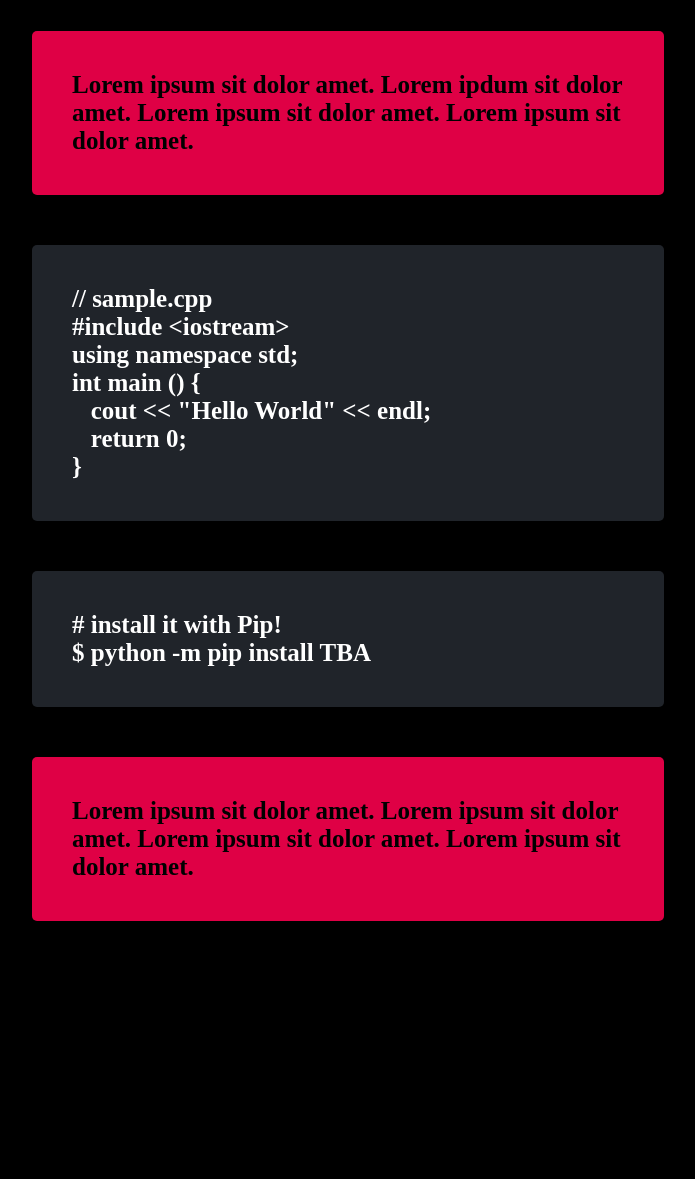
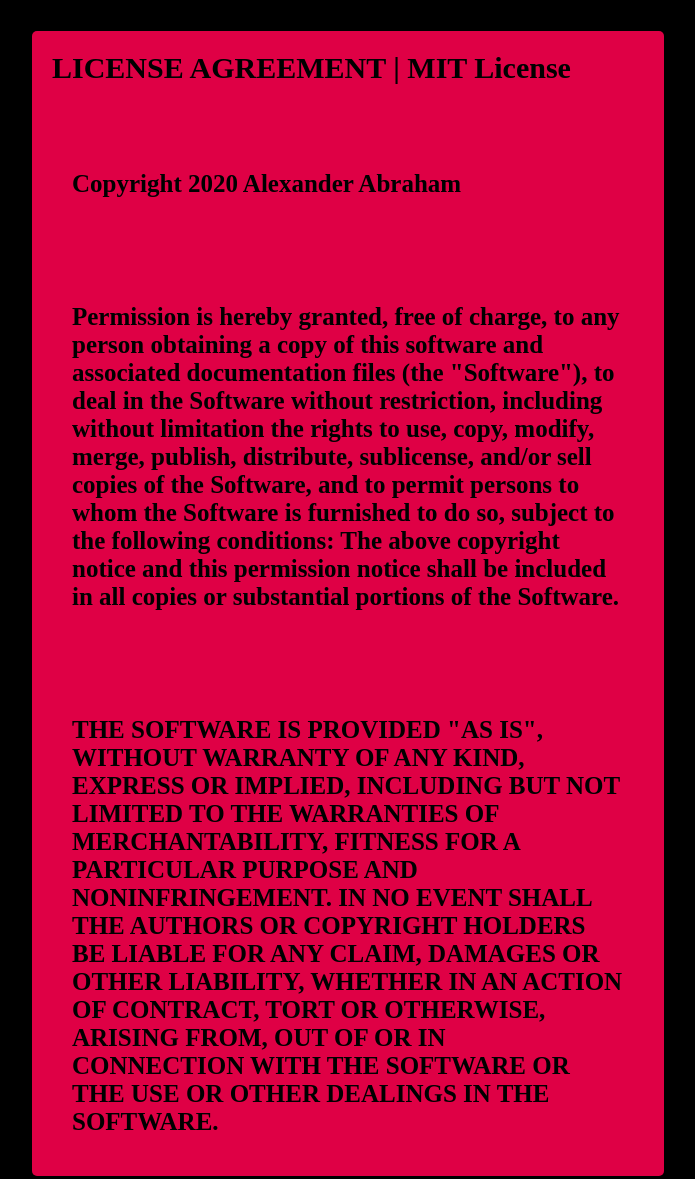
Before and after one commit to gitter-badger/HexLang, a plain HTML site: page docs/license.html in a window 1280 px wide. Shown: the part 460-1639 px from the top of the page, without its empty margins (292-987 px from the left). Before the commit the page ends 1431 px from the top, so only its background shows below. Drawn offline with Linux system fonts and the light colour scheme; a web font is replaced by a local one.

Commit message:
we rollin'

```diff
--- a/assets/styles/styles.css
+++ b/assets/styles/styles.css
@@ -70,6 +70,13 @@ p {
   font-weight: bold;
 }
 
+h2 {
+  padding: 20px;
+  font-size: 30px;
+  text-align: left;
+  font-weight: bold;
+}
+
 a {
   font-size: 25px;
   text-decoration: underline;
--- a/docs/license.html
+++ b/docs/license.html
@@ -1,6 +1,6 @@
 <html>
  <head>
-  <title>HEX LANG</title>
+  <title>HEX LANG | LICENSE AGREEMENT</title>
   <link href="https://fonts.googleapis.com/css2?family=VT323&display=swap" rel="stylesheet"/>
   <link rel="stylesheet" href="../assets/styles/styles.css"/>
   <meta name="viewport" content="width=device-width, initial-scale=1"/>
@@ -27,49 +27,11 @@
   <h1>HEX LANG</h1>
   <span class="subtitle">a simple compiled programming language</span>
   <div class="content">
-   <p>
-    Lorem ipsum sit dolor amet.
-    Lorem ipdum sit dolor amet.
-    Lorem ipsum sit dolor amet.
-    Lorem ipsum sit dolor amet.
-   </p>
+   <h2>LICENSE AGREEMENT | MIT License</h2>
+   <p>Copyright 2020 Alexander Abraham</p>
+   <p>Permission is hereby granted, free of charge, to any person obtaining a copy of this software and associated documentation files (the "Software"), to deal in the Software without restriction, including without limitation the rights to use, copy, modify, merge, publish, distribute, sublicense, and/or sell copies of the Software, and to permit persons to whom the Software is furnished to do so, subject to the following conditions:
+      The above copyright notice and this permission notice shall be included in all copies or substantial portions of the Software.</p>
+   <p>THE SOFTWARE IS PROVIDED "AS IS", WITHOUT WARRANTY OF ANY KIND, EXPRESS OR IMPLIED, INCLUDING BUT NOT LIMITED TO THE WARRANTIES OF MERCHANTABILITY, FITNESS FOR A PARTICULAR PURPOSE AND NONINFRINGEMENT. IN NO EVENT SHALL THE AUTHORS OR COPYRIGHT HOLDERS BE LIABLE FOR ANY CLAIM, DAMAGES OR OTHER LIABILITY, WHETHER IN AN ACTION OF CONTRACT, TORT OR OTHERWISE, ARISING FROM, OUT OF OR IN CONNECTION WITH THE SOFTWARE OR THE USE OR OTHER DEALINGS IN THE SOFTWARE.</p>
   </div>
-  <div class="code">
-   <p>
-    // sample.cpp
-    <br/>
-    #include &lt;iostream&gt;
-    <br/>
-    using namespace std;
-    <br/>
-    int main () {
-    <br/>
-    &nbsp;&nbsp;&nbsp;cout &lt;&lt; "Hello World" &lt;&lt; endl;
-    <br/>
-    &nbsp;&nbsp;&nbsp;return 0;
-    <br/>
-    }
-   </p>
-  </div>
-  <div class="code">
-   <p>
-    # install it with Pip!
-    <br/>
-    $ python -m pip install TBA
-   </p>
-  </div>
-  <div class="content">
-   <p>
-    Lorem ipsum sit dolor amet.
-    Lorem ipsum sit dolor amet.
-    Lorem ipsum sit dolor amet.
-    Lorem ipsum sit dolor amet.
-   </p>
-  </div>
-  <!--<div class="footer">
-   <p>
-    TBA by MDSA Labs c/o Alexander Abraham
-   </p>
- </div>-->
  </body>
 </html>
```
Also changed, not shown: docs/about.html (+4 -42 lines), docs/building.html (+36 -29 lines), docs/contributing.html (+5 -42 lines), docs/index.html (+11 -41 lines), docs/tour.html (+9 -34 lines), docs/usage.html (+20 -37 lines), 1 other file.
